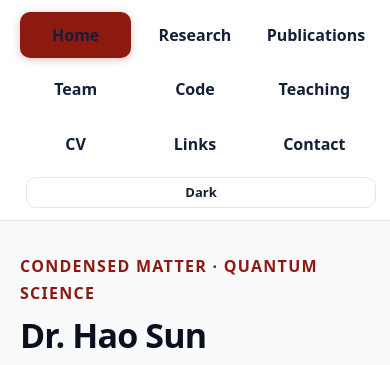
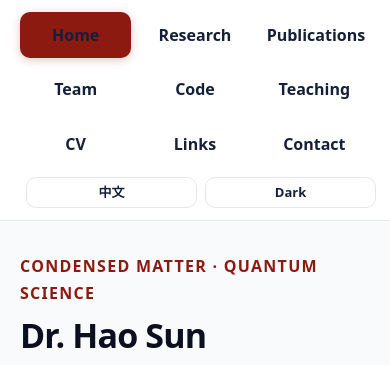
Before and after one commit to sunohao/sunohao.github.io, a Jekyll site: the page built from index.md, in a window 390 px wide. Shown: the top 365 px of the page. Built offline with Jekyll 4.4.1, drawn with Linux system fonts in a browser that asks for light colours.

Commit message:
Add Chinese language switch button

```diff
--- a/_layouts/default.html
+++ b/_layouts/default.html
@@ -242,6 +242,14 @@ code{background:#eef2ff;padding:2px 6px;border-radius:6px}
     white-space:nowrap;
     border-radius:10px;
   }
+  .header-actions{
+    width:100%;
+    margin:0;
+    display:grid;
+    grid-template-columns:1fr 1fr;
+    gap:8px;
+  }
+  .lang-toggle,
   .theme-toggle{
     width:100%;
     margin:0;
@@ -256,8 +264,23 @@ code{background:#eef2ff;padding:2px 6px;border-radius:6px}
   .pub-main{padding:18px}
 }
 
+.header-actions{display:flex;align-items:center;gap:8px;margin-left:6px}
+.lang-toggle{
+  display:inline-flex;
+  align-items:center;
+  justify-content:center;
+  padding:8px 11px;
+  border:1px solid var(--b);
+  border-radius:10px;
+  background:#fff;
+  color:#14203a;
+  text-decoration:none;
+  font:600 13px/1 system-ui,-apple-system,Segoe UI,Roboto,Helvetica,Arial;
+  white-space:nowrap;
+}
+.lang-toggle:hover{background:#f5f7fb;opacity:1}
 .theme-toggle{
-  margin-left:6px;
+  margin-left:0;
   padding:8px 11px;
   border:1px solid var(--b);
   border-radius:10px;
@@ -290,6 +313,8 @@ html[data-theme="dark"] thead{background:#0f1b31}
 html[data-theme="dark"] pre{background:#0f1629;color:#e6edf3}
 html[data-theme="dark"] code{background:#0f1b31}
 html[data-theme="dark"] footer.site-footer{border-color:var(--b);color:#9aa4b2}
+html[data-theme="dark"] .lang-toggle{background:#0f1629;color:#e6edf3;border-color:var(--b)}
+html[data-theme="dark"] .lang-toggle:hover{background:#16213b}
 html[data-theme="dark"] .theme-toggle{background:#0f1629;color:#e6edf3;border-color:var(--b)}
 html[data-theme="dark"] .theme-toggle:hover{background:#16213b}
 
@@ -307,6 +332,7 @@ html[data-theme="light"] .nav a{color:#14203a}
 html[data-theme="light"] .card{background:#fff;border-color:var(--b)}
 html[data-theme="light"] .btn{background:#fff;color:#111}
 html[data-theme="light"] .btn.acc{background:var(--acc);color:#fff}
+html[data-theme="light"] .lang-toggle{background:#fff;color:#14203a;border-color:var(--b)}
 html[data-theme="light"] .theme-toggle{background:#fff;color:#14203a;border-color:var(--b)}
 html[data-theme="light"] .pub-side{background:#f5f7fb;border-color:var(--b)}
 html[data-theme="light"] .pub-side span{color:#14203a}
@@ -350,7 +376,14 @@ html[data-theme="light"] .pub-note{background:#1e3a8a;color:#fff}
       <a href="https://sunohao.github.io/links.html" class="{% if here contains "/links" %}active{% endif %}">Links</a>
       <a href="https://sunohao.github.io/contact.html" class="{% if here contains "/contact" %}active{% endif %}">Contact</a>
     </nav>
-    <button id="theme-toggle" class="theme-toggle" type="button" aria-label="Toggle light and dark theme">Dark</button>
+    <div class="header-actions">
+      {% assign zh_url = "/zh/" %}
+      {% if here contains "/research" %}{% assign zh_url = "/zh/research.html" %}{% endif %}
+      {% if here contains "/cv" %}{% assign zh_url = "/zh/cv.html" %}{% endif %}
+      {% if here contains "/contact" %}{% assign zh_url = "/zh/contact.html" %}{% endif %}
+      <a class="lang-toggle" href="https://sunohao.github.io{{ zh_url }}" aria-label="切换到中文">中文</a>
+      <button id="theme-toggle" class="theme-toggle" type="button" aria-label="Toggle light and dark theme">Dark</button>
+    </div>
   </div>
 </header>
 
```
